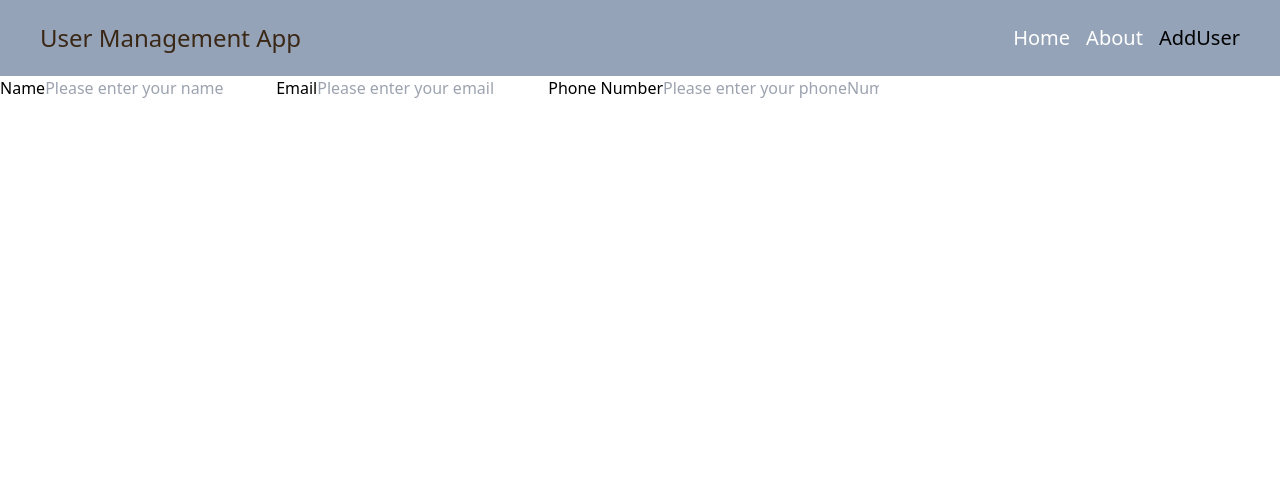
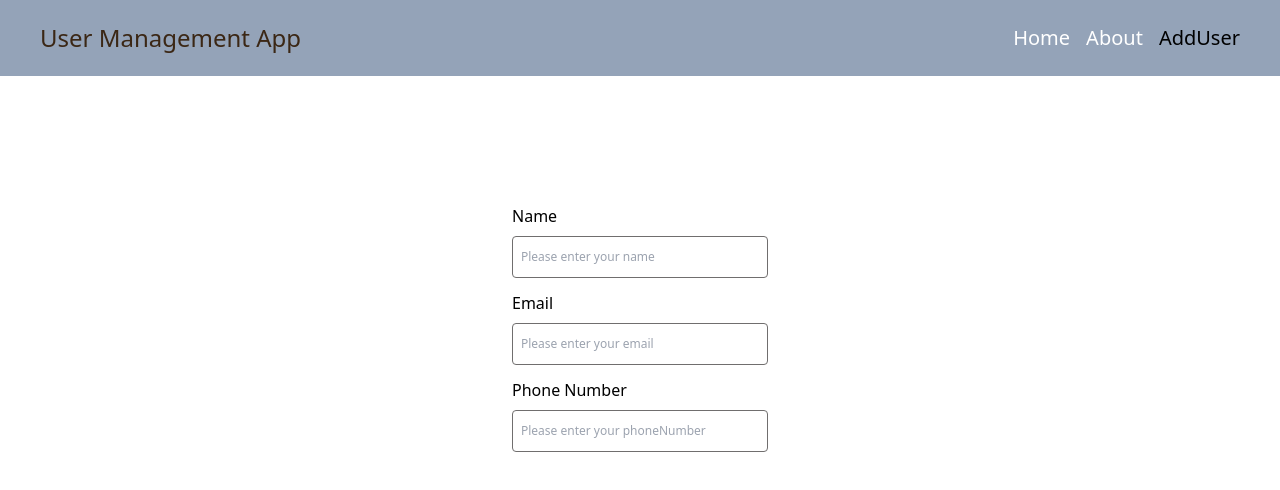
Before and after one commit to Tausif4171/User-Management-System, a React (Create React App) app in the folder frontend/: page /add in a window 1280 px wide. Shown: the top 490 px of the page. Built offline with nearby package versions, Linux system fonts and the light colour scheme.

Commit message:
update form ❄️

```diff
--- a/frontend/src/pages/AddEdit.tsx
+++ b/frontend/src/pages/AddEdit.tsx
@@ -18,19 +18,26 @@ function AddEdit() {
   }
 
   return (
-    <div>
-      <form onSubmit={handleSubmit} className='w-[100%]'>
-        <label>Name</label>
-        <input type='text' name='name' value={name} placeholder='Please enter your name' onChange={handleInputChange} />
+    <div className="flex flex-col  items-center mt-[120px] w-full h-screen leading-10">
+      <form onSubmit={handleSubmit} className="flex flex-col w-1/5">
+        <div className='mb-[5px] flex flex-col'>
+          <label>Name</label>
+          <input type='text' name='name' value={name} placeholder='Please enter your name' onChange={handleInputChange} className='border-[1px] border-[#706e6e] border-solid rounded-[4px] text-[12px] px-2' />
+        </div>
 
-        <label>Email</label>
-        <input type='email' name='email' value={email} placeholder='Please enter your email' onChange={handleInputChange} />
+        <div className='mb-[5px] flex flex-col'>
+          <label>Email</label>
+          <input type='email' name='email' value={email} placeholder='Please enter your email' onChange={handleInputChange} className='border-[1px] border-[#706e6e] border-solid rounded-[4px] text-[12px] px-2' />
+        </div>
 
-        <label>Phone Number</label>
-        <input type='number' name='phoneNumber' value={phoneNumber} placeholder='Please enter your phoneNumber' onChange={handleInputChange} />
+        <div className='mb-[5px] flex flex-col'>
+          <label>Phone Number</label>
+          <input type='text' name='phoneNumber' value={phoneNumber} placeholder='Please enter your phoneNumber' onChange={handleInputChange} className='border-[1px] border-[#706e6e] border-solid rounded-[4px] text-[12px] px-2' />
 
+        </div>
       </form>
     </div>
+
   )
 }
 
```
